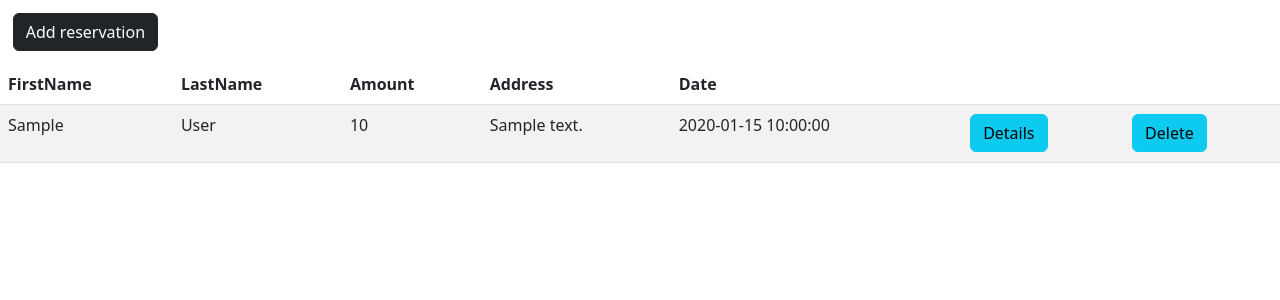
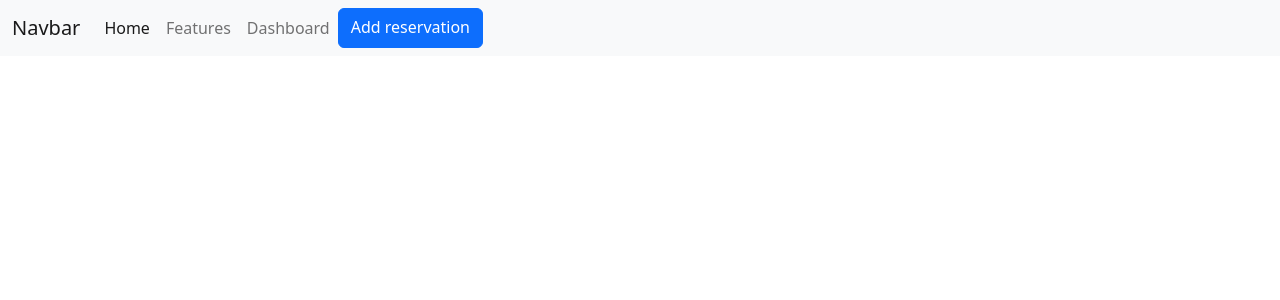
Before and after one commit to Dannypijl/SilentDiscoZoetermeer, a PHP site: page / in a window 1280 px wide. Shown: the top 300 px of the page. Run offline with PHP 8.4, Linux system fonts and the light colour scheme; tables that the repository leaves empty or names only in its code hold one stand-in row (values such as "Sample post").

Commit message:
dashboard pagina gemaakt

```diff
--- a/create.php
+++ b/create.php
@@ -77,7 +77,7 @@ if (isset($_POST['submit'])) {
         </div>
         <button type="submit" class="btn btn-primary" name="submit">Submit</button>
     </form>
-    <a class="button mt-4" href="index.php">&laquo; Go back to the list</a>
+    <a class="button mt-4" href="index.php">&laquo; Go back to home</a>
 </div>
 </body>
 </html>
--- a/delete.php
+++ b/delete.php
@@ -9,7 +9,7 @@ if (isset($_GET['id'])){
 
     if (mysqli_query($db, $query)) {
         mysqli_close($db);
-        header("Location: index.php");
+        header("Location: dashboard.php");
         exit();
     } else {
         $error['database'] = "ERROR: Could not connect... "
--- a/details.php
+++ b/details.php
@@ -5,7 +5,7 @@ require_once "includes/connection.php";
 
 //If the ID isn't given, redirect to the homepage
 if (!isset($_GET['id']) || $_GET['id'] === '') {
-    header('Location: index.php');
+    header('Location: dashboard.php');
     exit;
 }
 
@@ -18,7 +18,7 @@ $result = mysqli_query($db, $query);
 
 //If the album doesn't exist, redirect back to the homepage
 if (mysqli_num_rows($result) == 0) {
-    header('Location: index.php');
+    header('Location: dashboard.php');
     exit;
 }
 
@@ -49,7 +49,7 @@ mysqli_close($db);
         </ul>
     </section>
     <div>
-        <a class="button" href="index.php">Go back to the list</a>
+        <a class="button" href="dashboard.php">Go back to the list</a>
     </div>
 </div>
 </body>
--- a/index.php
+++ b/index.php
@@ -1,73 +1,28 @@
 <?php
-
-// Setup connection with database
-require_once 'includes/connection.php';
-
-$query = "SELECT * FROM appointments";
-// Stap 4: Query uitvoeren op de database. Als dit goed gaat, geeft
-//         mysqli_query een mysqli_result terug. Let op, dit is een tabel.
-// Stap 5: Foutafhandeling. Als de query niet uitgevoerd kan worden treedt
-//         er een foutmelding op via "or die". Ook de query, met ingevulde
-//         variabelen, wordt op het scherm getoond. Deze kan je kopieren
-//         en plakken in PhpMyAdmin om te kijken waarom het fout gaat.
-$result = mysqli_query($db, $query)
-or die('Error ' . mysqli_error($db) . ' with query ' . $query);
-
-// Stap 6: Resultaat verwerken. Er wordt een nieuwe array gemaakt waarin alle
-//         rijen uit de db komen. In dit geval is een rij een album.
-$appointments = [];
-//         mysqli_fetch_assoc haalt een rij uit de db en zet deze om naar
-//         een associatieve array. De namen van de index corresponderen met de
-//         kolomnamen (velden) van de tabel
-//         Als er geen rijen meer zijn in het resultaat geeft mysqli_fetch_assoc
-//         'false' terug en stopt de while loop.
-while ($row = mysqli_fetch_assoc($result)) {
-    // elke rij (dit is een album) wordt aan de array 'albums' toegevoegd.
-    $appointments[] = $row;
-}
-
-// Stap 7: Sluit de verbinding met de db. Deze is niet meer nodig. Al het
-//         resultaat zit in de variabele $albums
-mysqli_close($db);
-
 ?>
 <!doctype html>
 <html lang="en">
 <head>
-    <meta charset="UTF-8">
-    <meta name="viewport"
-          content="width=device-width, user-scalable=no, initial-scale=1.0, maximum-scale=1.0, minimum-scale=1.0">
-    <meta http-equiv="X-UA-Compatible" content="ie=edge">
+    <meta charset="utf-8">
+    <meta name="viewport" content="width=device-width, initial-scale=1">
+    <title>Bootstrap demo</title>
     <link href="https://cdn.jsdelivr.net/npm/bootstrap@5.2.3/dist/css/bootstrap.min.css" rel="stylesheet" integrity="sha384-rbsA2VBKQhggwzxH7pPCaAqO46MgnOM80zW1RWuH61DGLwZJEdK2Kadq2F9CUG65" crossorigin="anonymous">
-    <link rel="stylesheet" type="text/css" href="css/style.css"/>
-    <title>Document</title>
 </head>
 <body>
-<a class="btn btn-dark" href="./create.php" role="button">Add reservation</a>
-<table class="table table-striped">
-    <thead>
-    <tr>
-        <th scope="col">FirstName</th>
-        <th scope="col">LastName</th>
-        <th scope="col">Amount</th>
-        <th scope="col">Address</th>
-        <th scope="col">Date</th>
-        <th colspan="2"></th>
-    </tr>
-    </thead>
-    <tbody>
-    <?php foreach ($appointments as $appointment) { ?>
-    <tr>
-        <td><?= $appointment['firstname'] ?></td>
-        <td><?= $appointment['lastname'] ?></td>
-        <td><?= $appointment['amount'] ?></td>
-        <td><?= $appointment['address'] ?></td>
-        <td><?= $appointment['date'] ?></td>
-        <td><a class="btn btn-info" href="details.php?id=<?= $appointment['id']?>" class="has-text-black">Details</a></td>
-        <td><a class="btn btn-info" href="delete.php?id=<?= $appointment['id']?>" class="has-text-black">Delete</a></td>
-    </tr>
-    <?php } ?>
-    </tbody>
-</table>
+<nav class="navbar navbar-expand-lg bg-light">
+    <div class="container-fluid">
+        <a class="navbar-brand" href="#">Navbar</a>
+        <button class="navbar-toggler" type="button" data-bs-toggle="collapse" data-bs-target="#navbarNavAltMarkup" aria-controls="navbarNavAltMarkup" aria-expanded="false" aria-label="Toggle navigation">
+            <span class="navbar-toggler-icon"></span>
+        </button>
+        <div class="collapse navbar-collapse" id="navbarNavAltMarkup">
+            <div class="navbar-nav">
+                <a class="nav-link active" aria-current="page" href="#">Home</a>
+                <a class="nav-link" href="#">Features</a>
+                <a class="nav-link" href="dashboard.php">Dashboard</a>
+                <a class="btn btn-primary" href="create.php" role="button">Add reservation</a>
+            </div>
+        </div>
+    </div>
+</nav>
 </body>
-</html>
```
Also changed, not shown: dashboard.php (added, +78 -0 lines).
